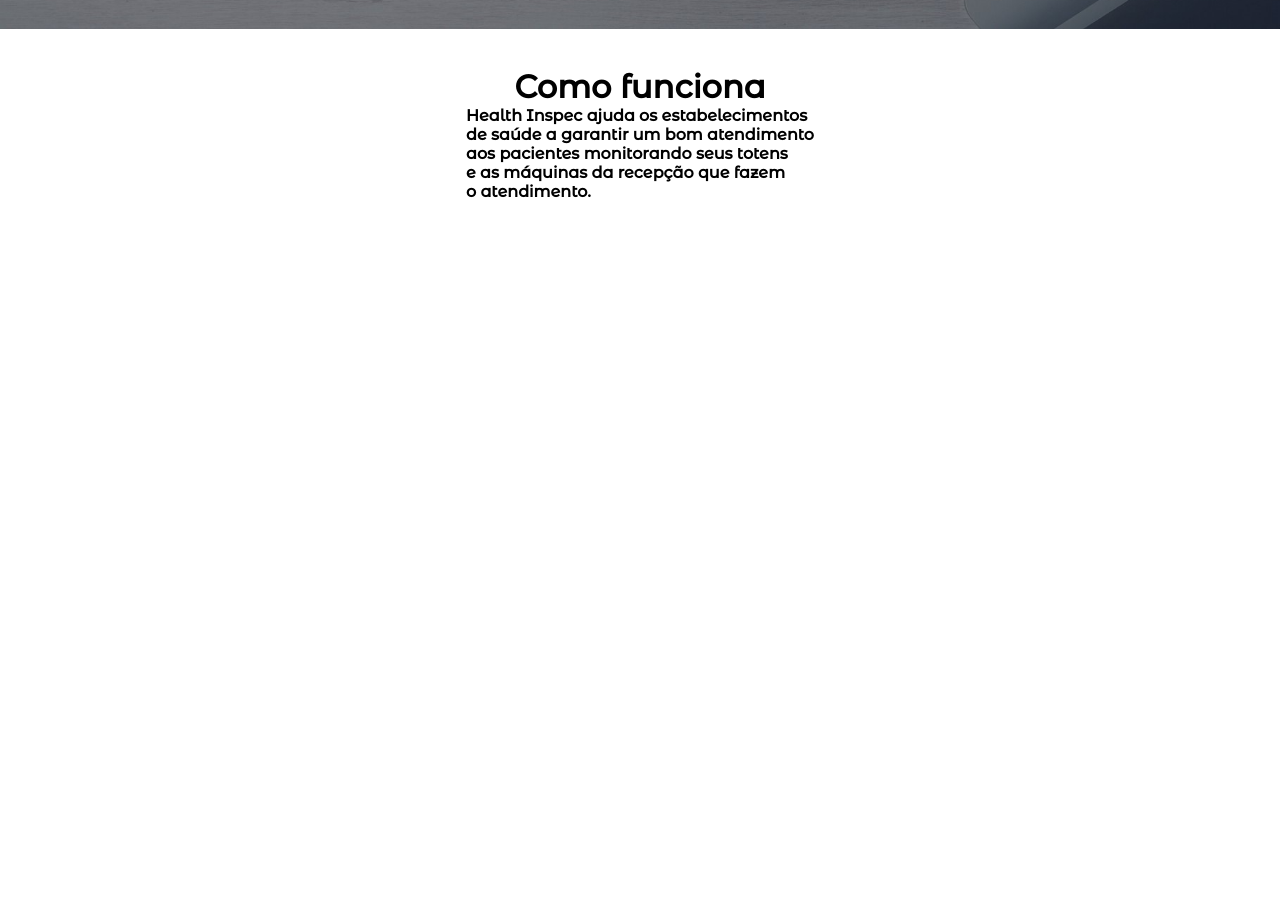
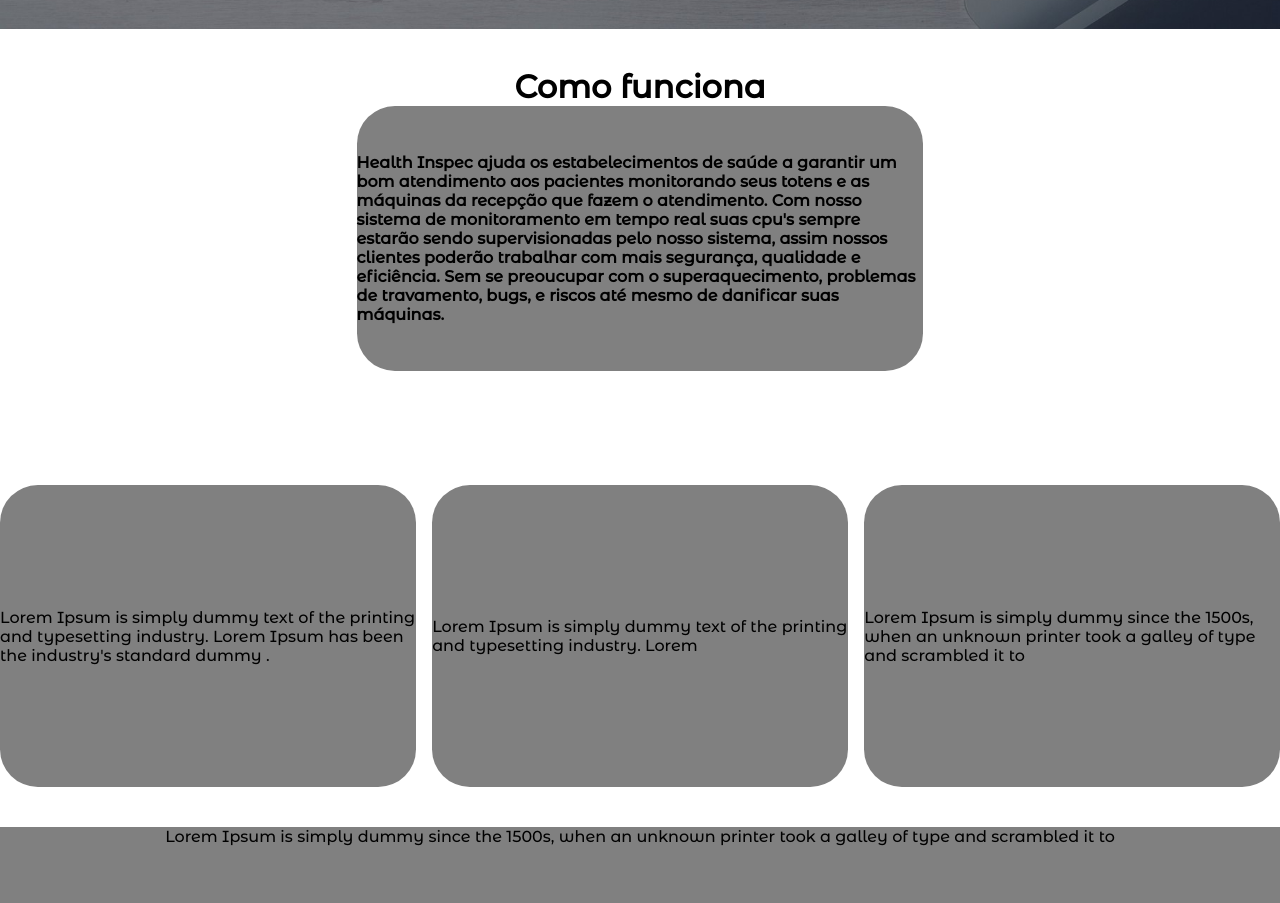
Before and after one commit to nsmarcusvini/Health-Inspec, a plain HTML site: page Website institucional/index.html in a window 1280 px wide. Shown: the part 731-1634 px from the top of the page. Before the commit the page ends 1558 px from the top, so only its background shows below. Drawn offline with Linux system fonts and the light colour scheme.

Commit message:
Alterações no front-end

```diff
--- a/Website institucional/index.css
+++ b/Website institucional/index.css
@@ -35,10 +35,10 @@
 
 .fixedHeader {
     position: fixed;
-    background-color: #060b70;
+    background-color: #060b70d7;
     z-index: 2;
     width: 100%;
-    height: 15%;
+    height: 10%;
 }
 
 .header h1 {
@@ -79,3 +79,39 @@
     justify-content: space-evenly;
     align-items: center;
 }
+.msgfuncao{
+    background-color: grey;
+    height: 7cm;
+    width: 15cm;
+    align-items: center;
+    display: flex;
+    border-radius: 1cm;
+}
+.box{
+    background-color: gray;
+    height: 8cm;
+    width: 11cm;
+    align-items: center;
+    display: flex;
+    border-radius: 1cm;
+    display: flex;
+    flex-wrap: wrap;
+    justify-content: center;
+    flex-direction: column;
+    }
+.boxes{
+    display: flex;
+    justify-content: space-between;
+}
+
+.footer{
+    background-color:gray ;
+    width: 100%;
+    height: 2cm;
+}
+.msgfooter{
+    display: flex;
+    justify-content: center;
+    align-items: center;
+    border-radius: 2cm;
+}
--- a/Website institucional/index.html
+++ b/Website institucional/index.html
@@ -26,15 +26,57 @@
     <div class="containerComoFunciona">
         <div class="containerTitulo">
             <h1>Como funciona</h1>
-            <h4>
-                Health Inspec ajuda os estabelecimentos <br>
-                de saúde a garantir um bom atendimento <br>
-                aos pacientes monitorando seus totens <br>
-                e as máquinas da recepção que fazem <br>
-                o atendimento.
+
+            <h4 class="msgfuncao">
+                Health Inspec ajuda os estabelecimentos
+                de saúde a garantir um bom atendimento
+                aos pacientes monitorando seus totens
+                e as máquinas da recepção que fazem
+                o atendimento. Com nosso sistema de
+                monitoramento em tempo real suas cpu's
+                sempre estarão sendo supervisionadas pelo
+                nosso sistema, assim nossos clientes poderão
+                trabalhar com mais segurança, qualidade e
+                eficiência. Sem se preoucupar com o superaquecimento,
+                 problemas de travamento, bugs, e riscos até mesmo de
+                 danificar suas máquinas.
             </h4>
+
         </div>
+        <br><br><br>
+        <br><br><br>
+
+
+        <div class="boxes">
+            <div class="box">
+
+                <p>Lorem Ipsum is simply dummy text of the printing and typesetting industry. Lorem
+                     Ipsum has been the industry's standard dummy .</p>
+            </div>
+
+            <div class="box">
+
+                <p>Lorem Ipsum is simply dummy text of the printing and
+                     typesetting industry. Lorem </p>
+            </div>
+            <div class="box">
+
+                <p >Lorem Ipsum is simply dummy
+                    since the 1500s, when an unknown printer took a galley of type and scrambled it to</p>
+            </div>
+        </div>
+
+        </div>
+
     </div>
+
+    <div class="footer">
+        <p class="msgfooter">
+            Lorem Ipsum is simply dummy
+                    since the 1500s, when an unknown printer took a galley of type and scrambled it to
+        </p>
+    </div>
+
 </body>
 </html>
 
```
